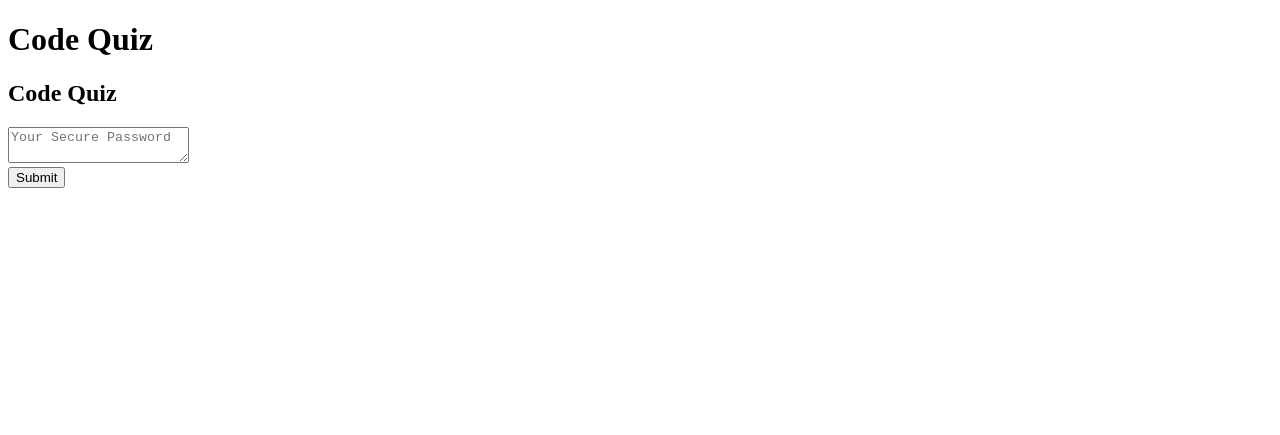
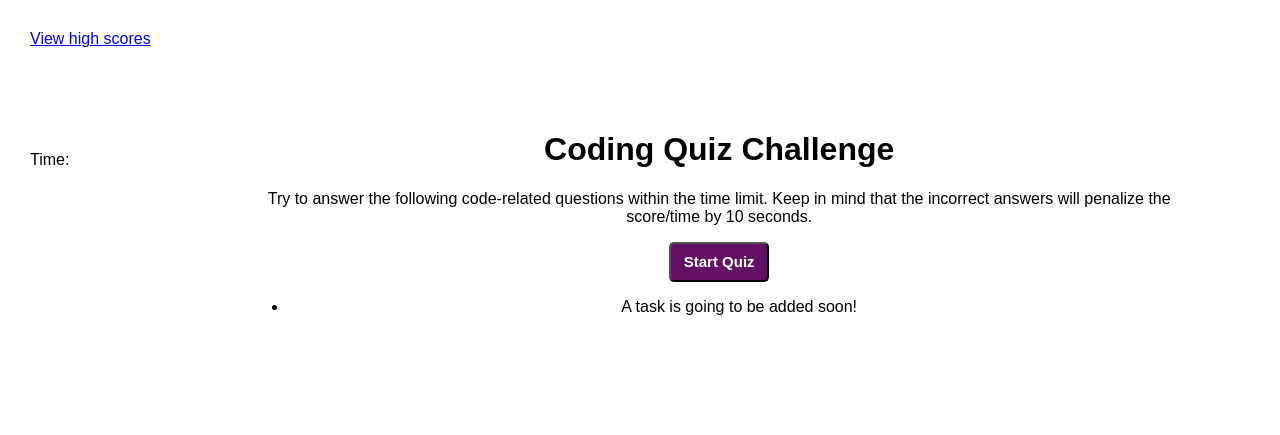
Before and after one commit to izabelacloud/Code-Quiz, a plain HTML site: page index.html in a window 1280 px wide. Drawn offline with Linux system fonts and the light colour scheme.

Commit message:
latest files

```diff
--- a/assets/css/style.css
+++ b/assets/css/style.css
@@ -0,0 +1,105 @@
+/* * {
+    box-sizing:  border-box;
+} */
+
+:root {
+    --app-color: white;
+    --button-color: #641064;
+    --on-click-color: #b478b4;
+}
+
+
+
+body {
+    background: var(--app-color);
+    height: 100%;
+    width: 100%;
+    margin: 0;
+    padding: 0;
+    display: flex;
+    font-family: Arial, Helvetica, sans-serif;
+    padding: 10px;
+    /* justify-content: space-around;
+    align-items: center; */
+
+}
+
+header {
+    display: flex;
+    flex-direction: column;
+    padding: 20px;
+    height: 50%;
+    width: 100%;
+    justify-content: space-between;
+}
+
+ .viewhighscores {
+    width: auto 30px;
+    /* justify-content: space-around;  */
+    justify-content: flex-start;
+}
+
+.timer {
+    justify-content: flex-end;
+    float: right;
+    height: 50%;
+    justify-content: space-between;
+    position: relative;
+}
+
+
+
+
+.show-and-hide-section {
+    display: none;
+}
+
+.btn-area {
+    display: flex;
+    flex-direction: column;
+    width: 300px;
+    height: 100%;
+    justify-content: space-around;
+}
+
+.btn {
+    border-radius: 5px;
+    width: 100px;
+    height: 40px;
+    background-color: var(--button-color);
+    color: var(--app-color);
+    font-size: 15px;
+    font-weight: bold;
+}
+
+.btn:hover {
+    background-color: var(--on-click-color);
+}
+
+
+.page-content {
+    /* display: flex; */
+    flex-direction: column;
+    width: 0 auto;
+    height: 50%;
+    justify-content: space-around;
+    text-align: center;
+    padding: 100px;
+}
+
+.page-title {
+    font-weight: bolder;
+}
+
+
+.questionitself {
+    font-weight: bolder;
+    font-size: 20px;
+}
+
+.btn-area {
+    display: grid;
+    padding: 10px;
+    grid-gap: 10px;
+    grid-template-columns: 2 auto;
+}
--- a/assets/js/script.js
+++ b/assets/js/script.js
@@ -1 +1,122 @@
-// alert("This is a test");
+// console.dir(window.document);
+var pageContentEl = document.querySelector("#wrapper");
+console.log(pageContentEl);
+
+
+var addQuestion = function() {
+
+    var listItemsEl = document.createElement("li");
+    listItemsEl.textContent = "text"
+    listItemsEl.className = "list-item";
+    listItemsEl.appendChild(pageContentEl);
+    console.log(listItemsEl);
+
+    // var question1 = document.createElement("h1");
+    // question1.textContent = "Commonly used data types DO not include:"
+    // question1.className = "page-title"
+    // question1.className = "page-content";
+    // question1.style = "display:flex";
+
+    // // var ul = document.createElement("ul");
+    // var button1 = document.createElement("button");
+    // button1.setAttribute("id", "button1");
+    // button1.textContent = "1. strings";
+    // button1.className = "btn";
+    // button1.type = "submit"
+    // // console.log(button1);
+    // var button2 = document.createElement("button");
+    // button2.textContent = "2. booleans";
+    // button2.className = "btn";
+    // var button3 = document.createElement("button");
+    // button3.textContent = "3. alerts";
+    // button3.className = "btn";
+    // var button4 = document.createElement("button");
+    // button4.textContent = "4. numbers";
+    // button4.className = "btn";
+
+    // document.querySelector("#initial-page").style.display = "none";
+    var removeFirstPage = document.getElementById("initial-page");
+    removeFirstPage.remove();
+
+
+
+
+
+
+
+
+
+    // console.log(div);
+    // console.log(h1);
+    // var headerEl = document.createElement("h1");
+    // headerEl.className = "page-title";
+    // headerEl.textContent = "Commonly used data types DO not include:";
+
+
+
+
+
+    // // headerEl.appendChild(pageContentEl);
+    // // console.log(headerEl);
+    // var question1 = document.createElement("div");
+    // // question1.id = "page-title";
+    // question1.innerHTML = <h1 id="page-title">Commonly used data types DO not include:</h1>;
+    // // div.appendChild(question1);
+    // document.body.appendChild(button1);
+    // document.body.appendChild(button2);
+    // document.body.appendChild(button3);
+    // document.body.appendChild(button4);
+    // document.body.appendChild(question1);
+    // document.body.appendChild(div1);
+    listItemsEl.appendChild(pageContentEl);
+
+    // question1.appendChild(div1);
+
+
+    // document.body.appendChild(pageContentEl);
+}
+
+
+
+
+
+
+
+
+
+
+
+
+pageContentEl.addEventListener("click", addQuestion);
+
+// //this is the function that will show the first page and then hide the first page after the Start Quiz button was clicked
+// var startQuizfunction = function () {
+//     // document.querySelector("#questions-placeholder").style.display = "block";
+//     // var initialPageEl = document.querySelector("#initial-page");
+
+
+//     document.querySelector("#initial-page").style.display = "none";
+//     addQuestion();
+
+//     // var divItemEl = document.createElement("button");
+
+//     // divItemEl.className = "questions-placeholder";
+//     // console.dir(divItemEl);
+//     // var h2itemEl = document.createElement("h2");
+//     // console.dir(h2itemEl);
+
+//     // divItemEl.appendChild(pageContentEl);
+//  }
+
+//  var createFirstQuestion = function() {
+//      var divItemEl = document.createElement("div");
+//      divItemEl.className = "questions-placeholder";
+//      var h2itemEl = document.createElement("h2");
+
+//      console.log(grid);
+//      console.dir(grid);
+
+//      divItemEl.appendChild(pageContentEl);
+
+
+//  }
--- a/index.html
+++ b/index.html
@@ -8,28 +8,49 @@
     <link rel="stylesheet" href="./assets/css/style.css" />
   </head>
   <body>
-    <div class="wrapper">
+    <div>
       <header>
-        <h1>Code Quiz</h1>
+          <div class="viewhighscores">
+            <a href="./viewhighscores.html">View high scores</a>
+          </div>
+        <div class="timer">
+            <p>Time: </p>
+        </div>
       </header>
-      <div class="card">
-        <div class="card-header">
-          <h2>Code Quiz</h2>
+    </div>
+
+    <main class="page-content" id="page-content">
+    <!--Here goes the first page of the application-->
+    <div class="title-area" id="initial-page">
+        <h1 id="page-title">Coding Quiz Challenge</h1>
+        <p>Try to answer the following code-related questions within the time limit. Keep in mind that the incorrect answers will penalize the score/time by 10 seconds.</p>
+        <button class="btn" onclick="addQuestion()" type="submit">Start Quiz</button>
+            <!--Main dynamic content-->
+    </div>
+    <!--End of first page of the application-->
+    <div id="wrapper" class="wrapper">
+        <ul class="question-list" id = "questions-to-select">
+            <li class="list-item">A task is going to be added soon!</li>
+        </ul>
+    </div>
+
+
+
+
+
+
+        <!--Here goes the last page of the application-->
+        <div id="last-page" class="show-and-hide-section">
+            <h1 id="page-title" class="title-area">All done!</h1>
+            <p class="title-area>">Your final score is ""</p>
+            <p>Enter initials:</p>
+            <input type="text" placeholder=""/>
+            <button class="btn" id="submitbutton" type="submit" draggable="false">Submit</button>
         </div>
-        <div class="card-body">
-          <textarea
-            readonly
-            id="password"
-            placeholder="Your Secure Password"
-            aria-label="Generated Password"
-          ></textarea>
-        </div>
-        <div class="card-footer">
-          <!-- <button id="generate" class="btn">Generate Password</button> -->
-          <button id="generate" class="btn" onclick="startQuiz()">Submit</button>
-        </div>
-      </div>
-    </div>
+        <!--End of last page of the application-->
+
+    </main>
+
     <script src="./assets/js/script.js"></script>
   </body>
 </html>
```
Also changed, not shown: viewhighscores.html (added).
